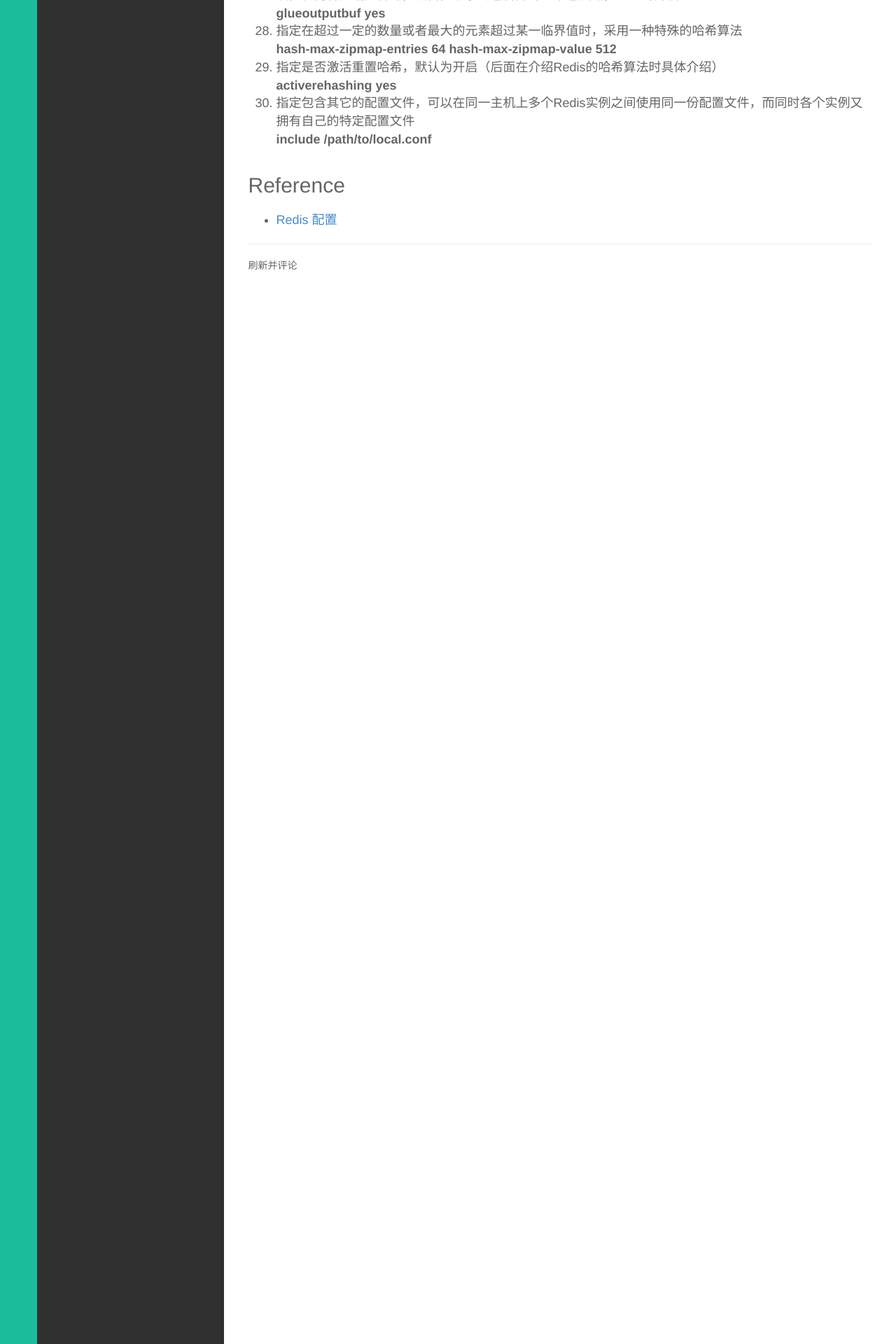
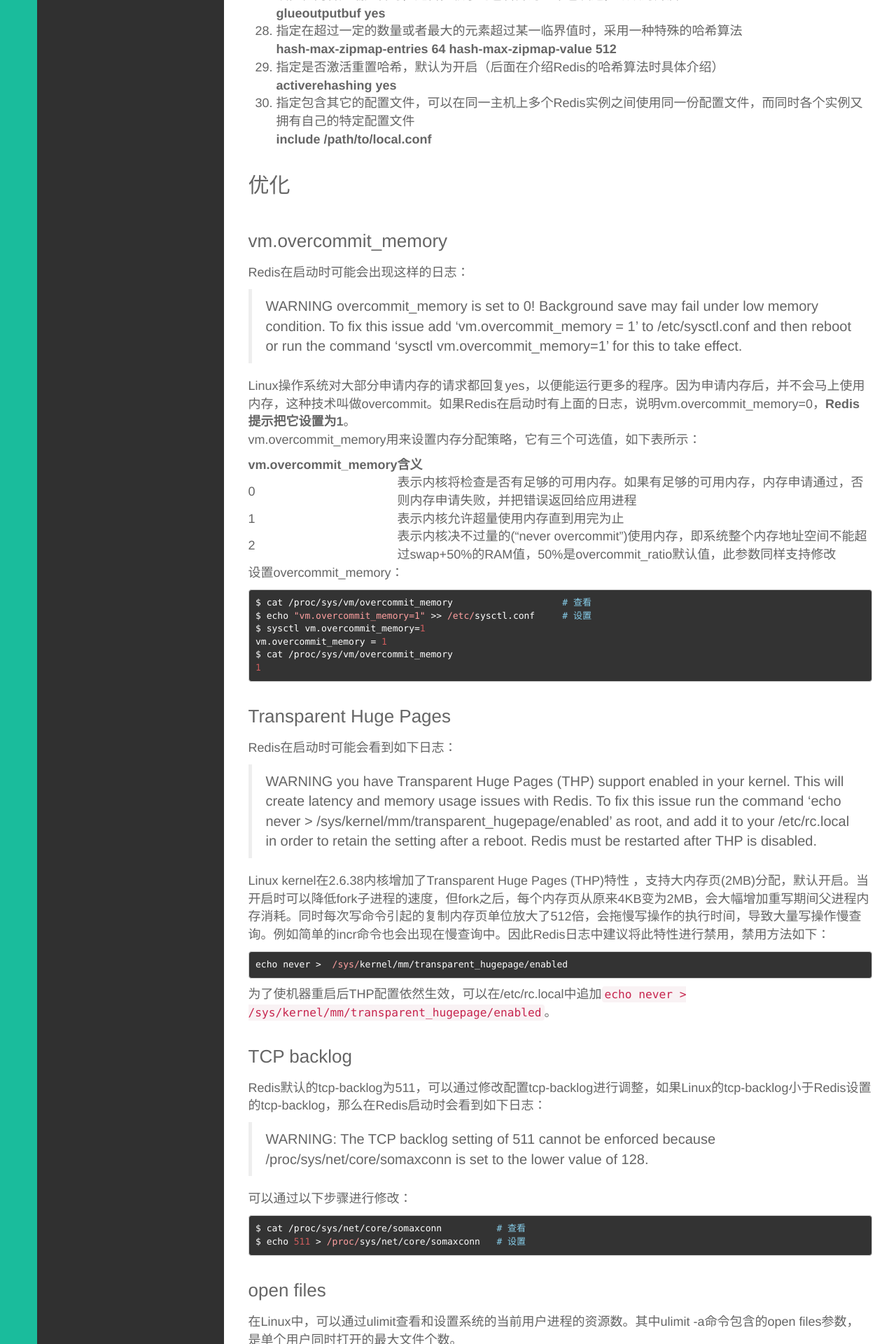
Before and after one commit to lizhenghn123/lizhenghn123.github.io, a Jekyll site: the page built from _posts/开发/2016-02-28-Redis-Conf-Introduction.md, in a window 1280 px wide. Shown: the part 3014-4934 px from the top of the page at 70% size. Built offline with Jekyll 4.4.1, drawn with Linux system fonts in a browser that asks for light colours; comment, search, counter and statistics services are not loaded; some of the changed text lies outside the part shown.

Commit message:
优化redis配置

````diff
--- a/_posts/开发/2016-02-28-Redis-Conf-Introduction.md
+++ b/_posts/开发/2016-02-28-Redis-Conf-Introduction.md
@@ -122,6 +122,81 @@ redis.conf 配置项说明如下：
 30. 指定包含其它的配置文件，可以在同一主机上多个Redis实例之间使用同一份配置文件，而同时各个实例又拥有自己的特定配置文件
     **include /path/to/local.conf**
 
+## 优化
+
+### vm.overcommit_memory
+
+Redis在启动时可能会出现这样的日志：
+
+>
+> WARNING overcommit_memory is set to 0! Background save may fail under low memory condition. To fix this issue add 'vm.overcommit_memory = 1' to /etc/sysctl.conf and then reboot or run the command 'sysctl vm.overcommit_memory=1' for this to take effect.
+
+
+Linux操作系统对大部分申请内存的请求都回复yes，以便能运行更多的程序。因为申请内存后，并不会马上使用内存，这种技术叫做overcommit。如果Redis在启动时有上面的日志，说明vm.overcommit_memory=0，**Redis提示把它设置为1**。
+vm.overcommit_memory用来设置内存分配策略，它有三个可选值，如下表所示：
+
+vm.overcommit_memory | 含义
+--------|---------
+0 | 表示内核将检查是否有足够的可用内存。如果有足够的可用内存，内存申请通过，否则内存申请失败，并把错误返回给应用进程
+1 | 表示内核允许超量使用内存直到用完为止
+2 | 表示内核决不过量的(“never overcommit”)使用内存，即系统整个内存地址空间不能超过swap+50%的RAM值，50%是overcommit_ratio默认值，此参数同样支持修改
+
+设置overcommit_memory：
+
+```shell
+$ cat /proc/sys/vm/overcommit_memory                    # 查看
+$ echo "vm.overcommit_memory=1" >> /etc/sysctl.conf     # 设置
+$ sysctl vm.overcommit_memory=1
+vm.overcommit_memory = 1
+$ cat /proc/sys/vm/overcommit_memory
+1
+```
+
+### Transparent Huge Pages
+Redis在启动时可能会看到如下日志：
+
+>
+> WARNING you have Transparent Huge Pages (THP) support enabled in your kernel. This will create latency and memory usage issues with Redis. To fix this issue run the command 'echo never > /sys/kernel/mm/transparent_hugepage/enabled' as root, and add it to your /etc/rc.local in order to retain the setting after a reboot. Redis must be restarted after THP is disabled.
+
+Linux kernel在2.6.38内核增加了Transparent Huge Pages (THP)特性 ，支持大内存页(2MB)分配，默认开启。当开启时可以降低fork子进程的速度，但fork之后，每个内存页从原来4KB变为2MB，会大幅增加重写期间父进程内存消耗。同时每次写命令引起的复制内存页单位放大了512倍，会拖慢写操作的执行时间，导致大量写操作慢查询。例如简单的incr命令也会出现在慢查询中。因此Redis日志中建议将此特性进行禁用，禁用方法如下：
+
+```shell
+echo never >  /sys/kernel/mm/transparent_hugepage/enabled
+```
+
+为了使机器重启后THP配置依然生效，可以在/etc/rc.local中追加`echo never > /sys/kernel/mm/transparent_hugepage/enabled`。
+
+### TCP backlog
+Redis默认的tcp-backlog为511，可以通过修改配置tcp-backlog进行调整，如果Linux的tcp-backlog小于Redis设置的tcp-backlog，那么在Redis启动时会看到如下日志：
+
+>
+> WARNING: The TCP backlog setting of 511 cannot be enforced because /proc/sys/net/core/somaxconn is set to the lower value of 128.
+
+可以通过以下步骤进行修改：
+
+```shell
+$ cat /proc/sys/net/core/somaxconn          # 查看
+$ echo 511 > /proc/sys/net/core/somaxconn   # 设置
+```
+
+### open files
+在Linux中，可以通过ulimit查看和设置系统的当前用户进程的资源数。其中ulimit -a命令包含的open files参数，是单个用户同时打开的最大文件个数。
+
+Redis允许同时有多个客户端通过网络进行连接，可以通过配置maxclients来限制最大客户端连接数。对Linux操作系统来说这些网络连接都是文件句柄。假设当前open files是4096，那么启动Redis时会看到如下日志：
+
+> You requested maxclients of 10000 requiring at least 10032 max file descriptors.
+> Redis can’t set maximum open files to 10032 because of OS error: Operation not permitted.
+> Current maximum open files is 4096. Maxclients has been reduced to 4064 to compensate for low ulimit. If you need higher maxclients increase ‘ulimit –n’.
+
+
+可以通过以下步骤进行修改：
+
+```shell
+$ ulimit -n          # 查看
+1024
+$ ulimit -n 102400   # 设置
+```
+
 ## Reference
 
 - [Redis 配置](http://www.runoob.com/redis/redis-conf.html)
````
